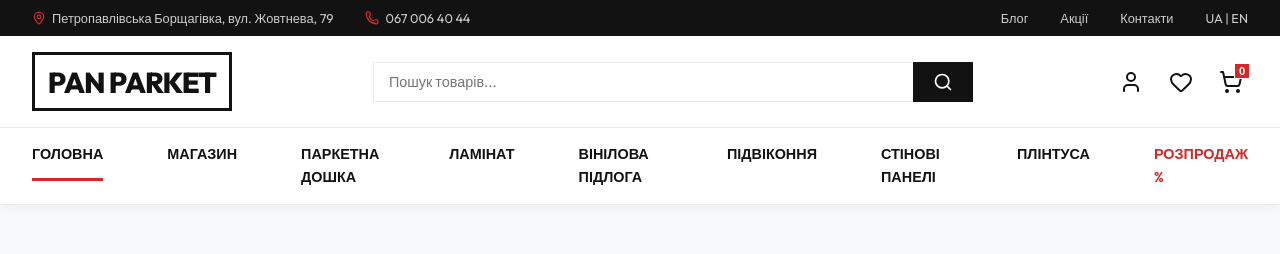
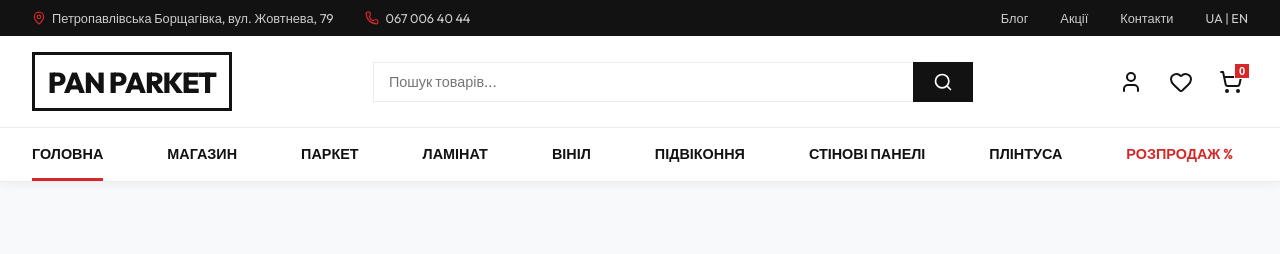
Before and after one commit to SwiatojOtec/pp_shop_2.0, a React (Vite) app: page / in a window 1280 px wide. Shown: the top 254 px of the page. Built offline with nearby package versions, Linux system fonts and the light colour scheme; no server answers.

Commit message:
Fix Parquet category link and simplify header labels

```diff
--- a/src/components/Header.jsx
+++ b/src/components/Header.jsx
@@ -82,9 +82,9 @@ export default function Header({ onCartClick }) {
           <ul className="nav-list">
             <li><Link to="/" className={`nav-item ${location.pathname === '/' ? 'active' : ''}`}>Головна</Link></li>
             <li><Link to="/shop" className={`nav-item ${location.pathname === '/shop' ? 'active' : ''}`}>Магазин</Link></li>
-            <li className="hide-mobile"><Link to="/shop?category=parketna_doshka" className="nav-item">Паркетна дошка</Link></li>
+            <li className="hide-mobile"><Link to="/shop?category=parketna_doshka" className="nav-item">Паркет</Link></li>
             <li className="hide-mobile"><Link to="/shop?category=laminat" className="nav-item">Ламінат</Link></li>
-            <li className="hide-mobile"><Link to="/shop?category=vinilova_pidloha" className="nav-item">Вінілова підлога</Link></li>
+            <li className="hide-mobile"><Link to="/shop?category=vinilova_pidloha" className="nav-item">Вініл</Link></li>
             <li className="hide-mobile"><Link to="/shop?category=pidvikonnya" className="nav-item">Підвіконня</Link></li>
             <li className="hide-mobile"><Link to="/shop?category=stinovi_paneli" className="nav-item">Стінові панелі</Link></li>
             <li className="hide-mobile"><Link to="/shop?category=plintusa" className="nav-item">Плінтуса</Link></li>
--- a/src/utils/categoryMapping.js
+++ b/src/utils/categoryMapping.js
@@ -1,5 +1,5 @@
 export const CATEGORY_MAP = {
-    'parketna_doshka': 'Паркетна дошка',
+    'parketna_doshka': 'Паркетна Дошка',
     'laminat': 'Ламінат',
     'vinilova_pidloha': 'Вінілова підлога',
     'pidvikonnya': 'Підвіконня',
```
